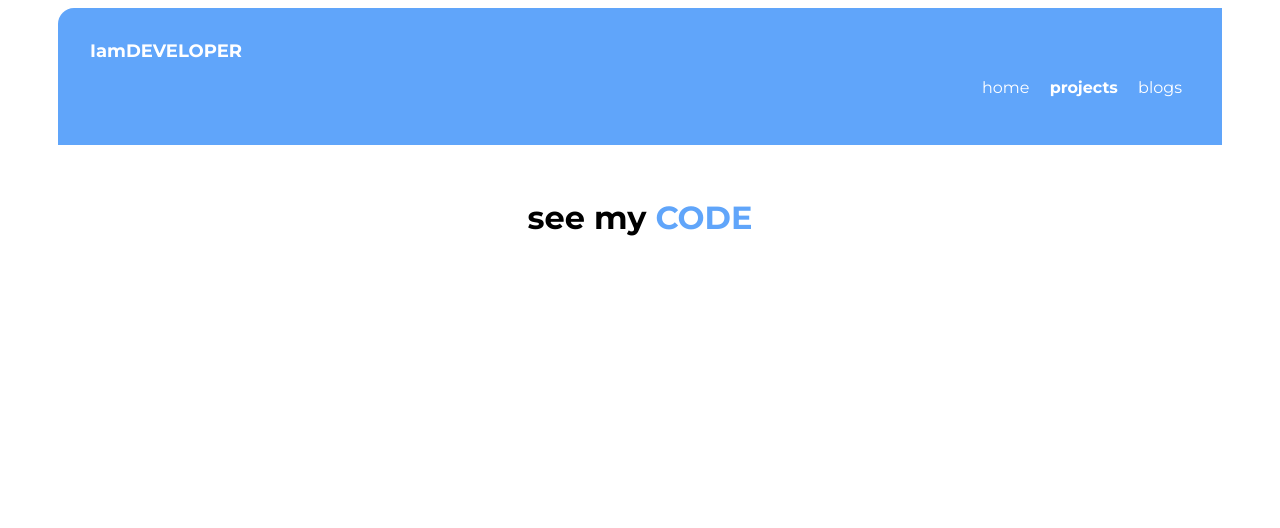
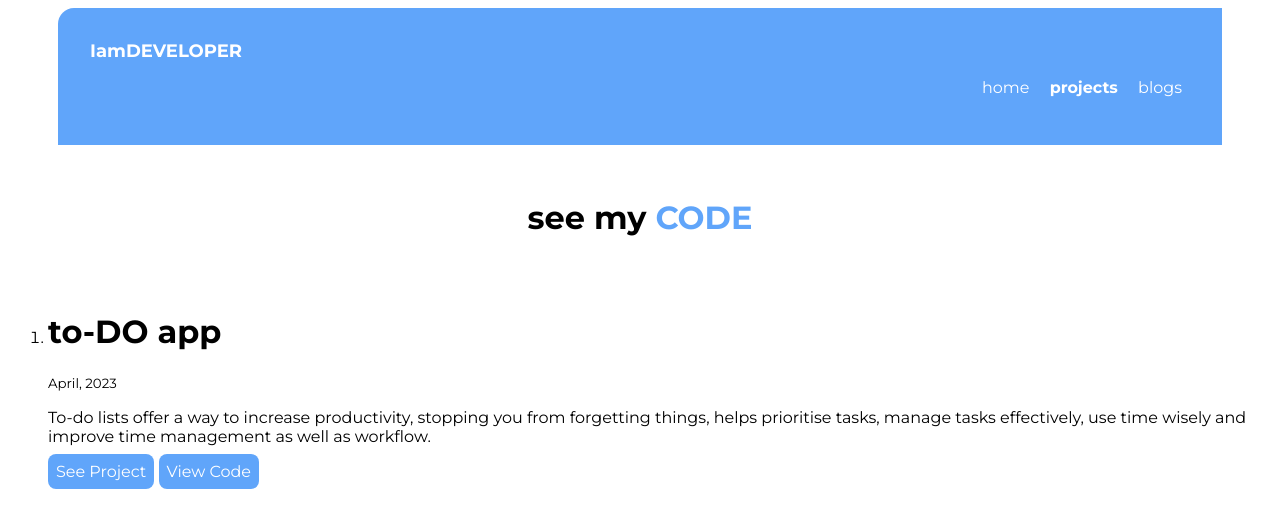
Before and after one commit to akhand-11/my-first-site, a plain HTML site: page projects.html in a window 1280 px wide. Drawn offline with Linux system fonts and the light colour scheme.

Commit message:
update project

```diff
--- a/projects.html
+++ b/projects.html
@@ -31,7 +31,13 @@
     </header>
 
     <ol reversed>
-
+        <li>
+            <h1>to-DO app</h1>
+            <small>April, 2023</small>
+            <p>To-do lists offer a way to increase productivity, stopping you from forgetting things, helps prioritise tasks, manage tasks effectively, use time wisely and improve time management as well as workflow.</p>
+             <a class="link-primary-link" href="https://yadav-akhand-todoapp.netlify.app">See Project</a>
+             <a class="link-secondary-link" href="https://github.com/akhand-11/first-project">View Code</a>
+        </li>
     </ol>
 
 </body>
```
